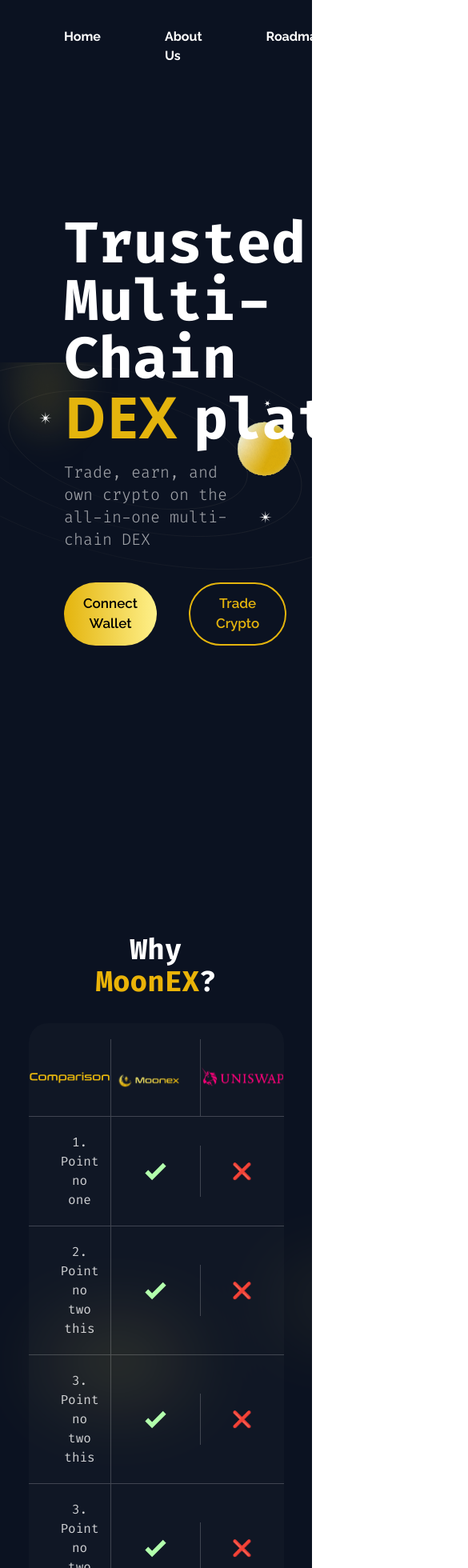
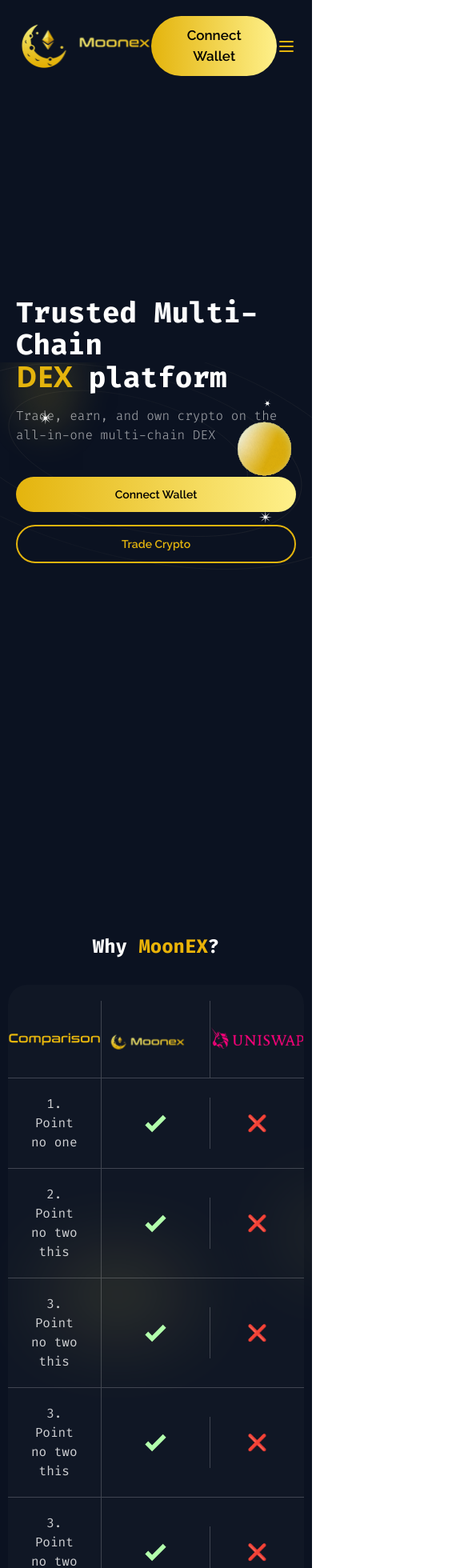
Before and after one commit to SANJOY-PAUL-0981/InternShip, a React (Vite) app: page / in a window 390 px wide. Shown: the top 1960 px of the page at 80% size, 585 px wide, since content can reach past the window. Built offline with nearby package versions, Linux system fonts and the light colour scheme.

Commit message:
responsive done

```diff
--- a/src/components/Comparison.jsx
+++ b/src/components/Comparison.jsx
@@ -6,73 +6,73 @@
 function Comparison() {
   return (
     <div className="text-white py-16 bg-[#0B1221] mt-36 bg-[url('./assets/bg.svg')] bg-[length:100%] bg-no-repeat bg-center">
-      <div className="flex px-20">
-        <h2 className="text-center text-4xl font-bold mb-8 font-fontfira">
+      <div className="flex justify-center px-5 md:px-20">
+        <h2 className="text-center text-2xl md:text-4xl font-bold mb-8 font-fontfira">
           Why <span className="text-yellow-500">MoonEX</span>?
         </h2>
       </div>
 
       {/* Table */}
-      <div className="flex justify-center">
-        <table className="border-collapse w-[80vw] text-center bg-opacity-[0.02] bg-transparent bg-white rounded-3xl">
+      <div className="flex justify-center overflow-x-auto">
+        <table className="border-collapse w-[90vw] md:w-[80vw] text-center bg-opacity-[0.02] bg-transparent bg-white rounded-3xl">
           <thead>
             <tr className="flex justify-between items-center border-b border-white/20 pt-5">
-              <th className="flex justify-center items-center w-[26.6vw] border-r h-24 border-white/20">
+              <th className="flex justify-center items-center w-[30vw] md:w-[26.6vw] border-r h-24 border-white/20">
                 <img src={comp} alt="comparision" />
               </th>
-              <th className="pt-3 border-r flex justify-center items-center w-[28.6vw] h-24 border-white/20">
+              <th className="pt-3 border-r flex justify-center items-center w-[35vw] md:w-[28.6vw] h-24 border-white/20">
                 <img src={moonx} alt="logo" />
               </th>
-              <th className="flex justify-center items-center w-[26.6vw]">
+              <th className="flex justify-center items-center w-[30vw] md:w-[26.6vw]">
                 <img src={uni} alt="uniswap" />
               </th>
             </tr>
           </thead>
           <tbody>
             <tr className="flex justify-between items-center border-b border-white/20">
-              <td className="font-normal font-fontfira text-white/80 py-5 px-10 border-r border-white/20 flex justify-start items-center w-[26.6vw]">
+              <td className="font-normal font-fontfira text-white/80 py-5 px-5 md:px-10 border-r border-white/20 flex justify-start items-center w-[30vw] md:w-[26.6vw]">
                 1. Point no one
               </td>
-              <td className="flex justify-center items-center w-[28.6vw] border-r border-white/20 h-16">
-                <img src={tick} alt="tick"/>
+              <td className="flex justify-center items-center w-[35vw] md:w-[28.6vw] border-r border-white/20 h-16">
+                <img src={tick} alt="tick" />
               </td>
-              <td className="text-xl flex justify-center items-center w-[26.6vw]">❌</td>
+              <td className="text-xl flex justify-center items-center w-[30vw] md:w-[26.6vw]">❌</td>
             </tr>
             <tr className="flex justify-between items-center border-b border-white/20">
-              <td className="font-normal font-fontfira text-white/80 py-5 px-10 border-r border-white/20 flex justify-start items-center w-[26.6vw]">
+              <td className="font-normal font-fontfira text-white/80 py-5 px-5 md:px-10 border-r border-white/20 flex justify-start items-center w-[30vw] md:w-[26.6vw]">
                 2. Point no two this
               </td>
-              <td className="flex justify-center items-center w-[28.6vw] border-r border-white/20  h-16">
-                <img src={tick} alt="tick"/>
+              <td className="flex justify-center items-center w-[35vw] md:w-[28.6vw] border-r border-white/20 h-16">
+                <img src={tick} alt="tick" />
               </td>
-              <td className="text-xl flex justify-center items-center w-[26.6vw]">❌</td>
+              <td className="text-xl flex justify-center items-center w-[30vw] md:w-[26.6vw]">❌</td>
             </tr>
             <tr className="flex justify-between items-center border-b border-white/20">
-              <td className="font-normal font-fontfira text-white/80 py-5 px-10 border-r border-white/20 flex justify-start items-center w-[26.6vw]">
+              <td className="font-normal font-fontfira text-white/80 py-5 px-5 md:px-10 border-r border-white/20 flex justify-start items-center w-[30vw] md:w-[26.6vw]">
                 3. Point no two this
               </td>
-              <td className="flex justify-center items-center w-[28.6vw] border-r border-white/20  h-16">
-                <img src={tick} alt="tick"/>
+              <td className="flex justify-center items-center w-[35vw] md:w-[28.6vw] border-r border-white/20 h-16">
+                <img src={tick} alt="tick" />
               </td>
-              <td className="text-xl flex justify-center items-center w-[26.6vw]">❌</td>
+              <td className="text-xl flex justify-center items-center w-[30vw] md:w-[26.6vw]">❌</td>
             </tr>
             <tr className="flex justify-between items-center border-b border-white/20">
-              <td className="font-normal font-fontfira text-white/80 py-5 px-10 border-r border-white/20 flex justify-start items-center w-[26.6vw]">
+              <td className="font-normal font-fontfira text-white/80 py-5 px-5 md:px-10 border-r border-white/20 flex justify-start items-center w-[30vw] md:w-[26.6vw]">
                 3. Point no two this
               </td>
-              <td className="flex justify-center items-center w-[28.6vw] border-r border-white/20  h-16">
-                <img src={tick} alt="tick"/>
+              <td className="flex justify-center items-center w-[35vw] md:w-[28.6vw] border-r border-white/20 h-16">
+                <img src={tick} alt="tick" />
               </td>
-              <td className="text-xl flex justify-center items-center w-[26.6vw]">❌</td>
+              <td className="text-xl flex justify-center items-center w-[30vw] md:w-[26.6vw]">❌</td>
             </tr>
             <tr className="flex justify-between items-center">
-              <td className="font-normal font-fontfira text-white/80 py-5 px-10 border-r border-white/20 flex justify-start items-center w-[26.6vw]">
+              <td className="font-normal font-fontfira text-white/80 py-5 px-5 md:px-10 border-r border-white/20 flex justify-start items-center w-[30vw] md:w-[26.6vw]">
                 3. Point no two this
               </td>
-              <td className="flex justify-center items-center w-[28.6vw] border-r border-white/20  h-16">
-                <img src={tick} alt="tick"/>
+              <td className="flex justify-center items-center w-[35vw] md:w-[28.6vw] border-r border-white/20 h-16">
+                <img src={tick} alt="tick" />
               </td>
-              <td className="text-xl flex justify-center items-center w-[26.6vw]">❌</td>
+              <td className="text-xl flex justify-center items-center w-[30vw] md:w-[26.6vw]">❌</td>
             </tr>
           </tbody>
         </table>
--- a/src/components/FAQs.jsx
+++ b/src/components/FAQs.jsx
@@ -10,24 +10,26 @@
 
   return (
     <div className="py-16 text-white bg-[#0B1221] flex justify-center bg-[url('./assets/bg.svg')] bg-[length:100%] bg-no-repeat bg-left">
-      <div className="bg-white bg-opacity-[0.03] p-10 rounded-xl w-[60vw]">
-        <h2 className="text-center text-4xl font-bold mb-8 font-fontfira text-[#E4B40D]">FAQs</h2>
-        <div className="max-w-3xl mx-auto font-fontRal text-xl">
+      <div className="bg-white bg-opacity-[0.03] p-6 md:p-10 rounded-xl w-full md:w-[60vw]">
+        <h2 className="text-center text-3xl md:text-4xl font-bold mb-8 font-fontfira text-[#E4B40D]">
+          FAQs
+        </h2>
+        <div className="max-w-full mx-auto font-fontRal text-lg md:text-xl">
           {faqs.map((faq, idx) => (
             <div key={idx} className="border-b border-gray-700 py-4">
               <div
                 onClick={() => setOpen(open === idx ? null : idx)}
                 className="flex justify-between cursor-pointer"
               >
-                <h3>{faq.question}</h3>
-                <span className="text-4xl">{open === idx ? "-" : "+"}</span>
+                <h3 className="font-semibold">{faq.question}</h3>
+                <span className="text-2xl md:text-4xl">{open === idx ? "-" : "+"}</span>
               </div>
               <div
                 className={`overflow-hidden transition-[max-height] duration-500 ease-in-out ${
                   open === idx ? "max-h-40" : "max-h-0"
                 }`}
               >
-                <p className="mt-2">{faq.answer}</p>
+                <p className="mt-2 text-sm md:text-base">{faq.answer}</p>
               </div>
             </div>
           ))}
--- a/src/components/Hero.jsx
+++ b/src/components/Hero.jsx
@@ -1,27 +1,25 @@
 function Hero() {
   return (
-    <div className="flex flex-col gap-10 justify-center h-[100vh] px-20">
+    <div className="flex flex-col gap-10 justify-center h-[100vh] px-5 md:px-10 lg:px-20">
 
       <div className="flex flex-col gap-4">
-        <h1 className="font-fontfira font-bold text-7xl w-[60vw]">
+        <h1 className="font-fontfira font-bold text-4xl md:text-5xl lg:text-7xl w-full md:w-[70vw] lg:w-[60vw]">
           Trusted Multi-Chain <span className="font-sans text-[#E4B40D] pr-5">DEX</span>platform
         </h1>
 
-        <p className="font-fontfira text-xl text-white/60 font-light">
+        <p className="font-fontfira text-base md:text-lg lg:text-xl text-white/60 font-light">
           Trade, earn, and own crypto on the all-in-one multi-chain DEX
         </p>
       </div>
 
-
-      <div className="flex gap-10 font-fontRal">
-        <button className="px-6 py-3 rounded-full text-black font-semibold bg-gradient-to-r from-[#E4B40D] to-yellow-200 text-[17px] transition-all duration-300 ease-in-out transform hover:scale-105 hover:shadow-lg hover:bg-yellow-300">
+      <div className="flex flex-col md:flex-row gap-4 md:gap-10 font-fontRal">
+        <button className="px-6 py-3 rounded-full text-black font-semibold bg-gradient-to-r from-[#E4B40D] to-yellow-200 text-sm md:text-[17px] transition-all duration-300 ease-in-out transform hover:scale-105 hover:shadow-lg hover:bg-yellow-300">
           Connect Wallet
         </button>
 
-        <button className="px-8 py-3 rounded-full text-[#E4B40D] font-semibold border-2 border-[#E4B40D] text-[17px] transition-all duration-300 ease-in-out transform hover:scale-105 hover:shadow-lg hover:text-white hover:bg-[#E4B40D]">
+        <button className="px-8 py-3 rounded-full text-[#E4B40D] font-semibold border-2 border-[#E4B40D] text-sm md:text-[17px] transition-all duration-300 ease-in-out transform hover:scale-105 hover:shadow-lg hover:text-white hover:bg-[#E4B40D]">
           Trade Crypto
         </button>
-
       </div>
 
     </div>
--- a/src/components/Navbar.jsx
+++ b/src/components/Navbar.jsx
@@ -1,13 +1,14 @@
-import logo from "../assets/logo.svg"
+import logo from "../assets/logo.svg";
 
 function Navbar() {
   return (
-    <div className="flex items-center font-fontRal font-bold justify-between px-20 py-5">
+    <div className="flex items-center font-fontRal font-bold justify-between px-5 py-5 md:px-10 lg:px-20">
       <div className="cursor-pointer">
         <img src={logo} alt="logo" />
       </div>
 
-      <ul className="flex gap-20">
+      {/* Navbar Menu */}
+      <ul className="hidden md:flex gap-20">
         <li className="cursor-pointer hover:text-[#E4B40D]">Home</li>
         <li className="cursor-pointer hover:text-[#E4B40D]">About Us</li>
         <li className="cursor-pointer hover:text-[#E4B40D]">Roadmap</li>
@@ -15,10 +16,21 @@
         <li className="cursor-pointer hover:text-[#E4B40D]">Contact Us</li>
       </ul>
 
+      {/* Connect Wallet Button */}
       <button className="px-6 py-3 rounded-full text-black font-semibold bg-gradient-to-r from-[#E4B40D] to-yellow-200 text-[17px] transition-all duration-300 ease-in-out transform hover:scale-105 hover:shadow-lg hover:bg-yellow-300">
         Connect Wallet
       </button>
+
+      {/* Mobile Menu Button */}
+      <div className="md:hidden flex items-center">
+        <button className="text-[#E4B40D] focus:outline-none">
+          <svg xmlns="http://www.w3.org/2000/svg" className="h-6 w-6" fill="none" viewBox="0 0 24 24" stroke="currentColor">
+            <path strokeLinecap="round" strokeLinejoin="round" strokeWidth="2" d="M4 6h16M4 12h16M4 18h16"></path>
+          </svg>
+        </button>
+      </div>
     </div>
   );
 };
+
 export default Navbar;
```
Also changed, not shown: src/components/Features.jsx (+21 -35 lines), src/components/Footer.jsx (+17 -9 lines).
